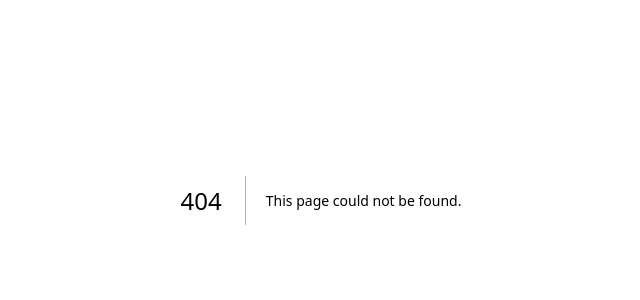
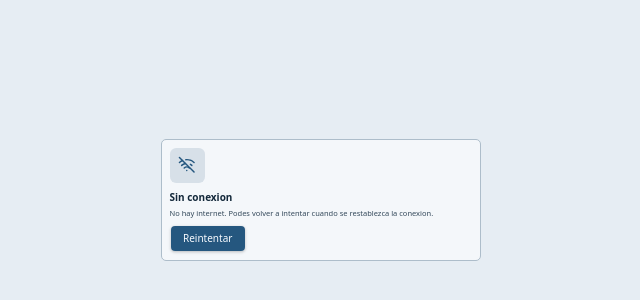
Before and after one commit to SurByte-S/FERRETERIA-SurByte, a Next.js app: page /offline in a window 1280 px wide. Before the commit this address had no page. Shown: the part 200-500 px from the top of the page, without its empty margins (319-959 px from the left). Built offline with nearby package versions, Linux system fonts and the light colour scheme.

Commit message:
Agrega aviso y fallback offline

```diff
--- a/public/sw.js
+++ b/public/sw.js
@@ -1,4 +1,5 @@
-const STATIC_CACHE = "ferreteria-guemes-static-v1";
+const STATIC_CACHE = "ferreteria-guemes-static-v2";
+const OFFLINE_URL = "/offline";
 const SAFE_STATIC_PATHS = [
   "/icons/",
   "/brand/",
@@ -17,7 +18,29 @@ const SAFE_STATIC_EXTENSIONS = [
   ".ico",
 ];
 
-self.addEventListener("install", () => {
+const OFFLINE_FALLBACK_HTML = `<!doctype html>
+<html lang="es">
+  <head>
+    <meta charset="utf-8" />
+    <meta name="viewport" content="width=device-width, initial-scale=1" />
+    <title>Sin conexion</title>
+  </head>
+  <body>
+    <main style="font-family: system-ui, sans-serif; margin: 2rem; line-height: 1.5;">
+      <h1>Sin conexion</h1>
+      <p>No hay internet. Podes volver a intentar cuando se restablezca la conexion.</p>
+      <p><a href="/inicio">Reintentar</a></p>
+    </main>
+  </body>
+</html>`;
+
+self.addEventListener("install", (event) => {
+  event.waitUntil(
+    caches
+      .open(STATIC_CACHE)
+      .then((cache) => cache.add(OFFLINE_URL))
+      .catch(() => null)
+  );
   self.skipWaiting();
 });
 
@@ -65,7 +88,20 @@ self.addEventListener("fetch", (event) => {
   }
 
   if (request.mode === "navigate") {
-    event.respondWith(fetch(request));
+    event.respondWith(
+      fetch(request).catch(async () => {
+        const cachedOfflinePage = await caches.match(OFFLINE_URL);
+
+        return (
+          cachedOfflinePage ??
+          new Response(OFFLINE_FALLBACK_HTML, {
+            headers: { "Content-Type": "text/html; charset=utf-8" },
+            status: 503,
+            statusText: "Service Unavailable",
+          })
+        );
+      })
+    );
     return;
   }
 
--- /dev/null
+++ b/src/app/offline/page.tsx
@@ -0,0 +1,35 @@
+import Link from "next/link";
+import { WifiOff } from "lucide-react";
+
+import { Button } from "@/components/ui/button";
+import {
+  Card,
+  CardContent,
+  CardDescription,
+  CardHeader,
+  CardTitle,
+} from "@/components/ui/card";
+
+export default function OfflinePage() {
+  return (
+    <main className="flex min-h-screen items-center justify-center bg-background p-4 text-foreground">
+      <Card className="w-full max-w-lg">
+        <CardHeader>
+          <div className="mb-2 flex size-14 items-center justify-center rounded-lg bg-muted text-primary">
+            <WifiOff className="size-7" aria-hidden="true" />
+          </div>
+          <CardTitle>Sin conexion</CardTitle>
+          <CardDescription>
+            No hay internet. Podes volver a intentar cuando se restablezca la
+            conexion.
+          </CardDescription>
+        </CardHeader>
+        <CardContent>
+          <Button asChild className="h-12 px-5 text-base">
+            <Link href="/inicio">Reintentar</Link>
+          </Button>
+        </CardContent>
+      </Card>
+    </main>
+  );
+}
--- /dev/null
+++ b/src/components/pwa/offline-status-banner.tsx
@@ -0,0 +1,36 @@
+"use client";
+
+import { useEffect, useState } from "react";
+import { WifiOff } from "lucide-react";
+
+export function OfflineStatusBanner() {
+  const [isOffline, setIsOffline] = useState(false);
+
+  useEffect(() => {
+    function updateStatus() {
+      setIsOffline(!navigator.onLine);
+    }
+
+    updateStatus();
+    window.addEventListener("online", updateStatus);
+    window.addEventListener("offline", updateStatus);
+
+    return () => {
+      window.removeEventListener("online", updateStatus);
+      window.removeEventListener("offline", updateStatus);
+    };
+  }, []);
+
+  if (!isOffline) {
+    return null;
+  }
+
+  return (
+    <div className="no-print border-b border-border bg-secondary px-3 py-2 text-secondary-foreground">
+      <div className="mx-auto flex max-w-screen-2xl items-center gap-2 text-sm font-bold">
+        <WifiOff className="size-4 shrink-0" aria-hidden="true" />
+        <span>Sin conexion. Algunas funciones no estaran disponibles.</span>
+      </div>
+    </div>
+  );
+}
--- a/src/components/shell/dashboard-shell.tsx
+++ b/src/components/shell/dashboard-shell.tsx
@@ -3,6 +3,7 @@ import { LogOut } from "lucide-react";
 
 import { logoutAction } from "@/app/(dashboard)/actions";
 import { BrandLogo } from "@/components/brand/brand-logo";
+import { OfflineStatusBanner } from "@/components/pwa/offline-status-banner";
 import { ClassicShortcutsBar } from "@/components/shell/classic-shortcuts-bar";
 import { Button } from "@/components/ui/button";
 import { ferreteriaGuemesBrand } from "@/lib/brand/ferreteria-guemes";
@@ -100,6 +101,8 @@ export function DashboardShell({
             </div>
           </header>
 
+          <OfflineStatusBanner />
+
           <ClassicShortcutsBar tenantRole={tenantRole} />
 
           <div className="min-h-0 flex-1 overflow-x-hidden overflow-y-auto p-1 sm:p-1.5">
```
